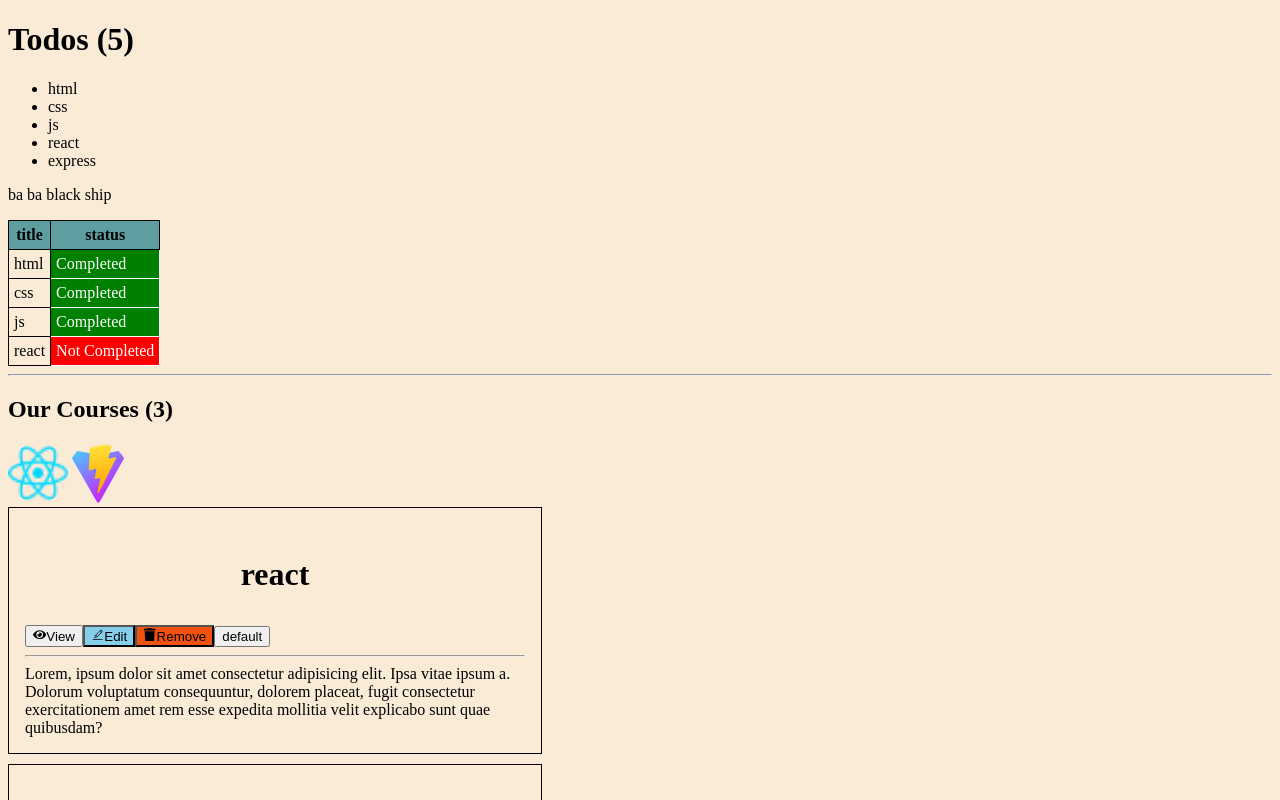
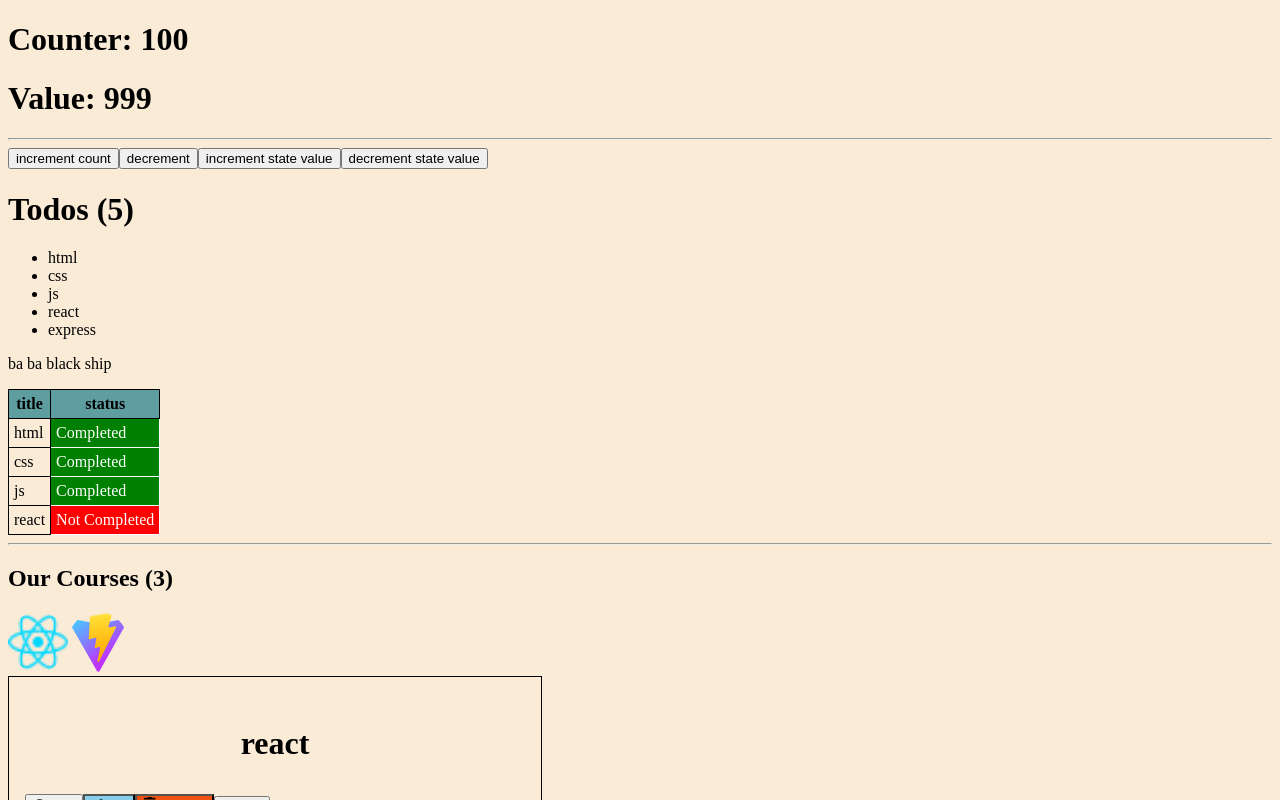
Before and after one commit to maden1738/react-mindrisers, a React (Vite) app: page / in a window 1280 px wide. Shown: the top 800 px of the page. Built offline with nearby package versions, Linux system fonts and the light colour scheme.

Commit message:
useState()

```diff
--- a/src/App.jsx
+++ b/src/App.jsx
@@ -4,6 +4,7 @@ import Glass from "./assets/images/reacticon.png";
 import EditButton from "./components/EditButton.jsx";
 import DeleteButton from "./components/DeleteButton.jsx";
 import Todos from "./components/Todos.jsx";
+import Counter from "./components/Counter.jsx";
 
 let cards = ["react", "node", "git"];
 // let reactData = {
@@ -31,6 +32,7 @@ let courses = ["react", "tailwind"];
 function App() {
   return (
     <div>
+      <Counter />
       <Todos />
       <hr />
       <h2>Our Courses ({cards.length})</h2>
--- /dev/null
+++ b/src/components/Counter.jsx
@@ -0,0 +1,33 @@
+import { useState } from "react";
+
+export default function Counter() {
+  let count = 100;
+  function increment() {
+    count += 1;
+    console.log("incrememnt ", count);
+  }
+  function decrement() {
+    count -= 1;
+    console.log("decrement ", count);
+  }
+
+  const [data, setValue] = useState(999); // important code
+  function incrementValue() {
+    setValue(data + 1); // state variable must not be changed directly, only shall be done throough mutator function
+  }
+  function decrementValue() {
+    setValue(data - 1);
+  }
+  console.log("rendered");
+  return (
+    <>
+      <h1>Counter: {count}</h1>
+      <h1>Value: {data}</h1>
+      <hr />
+      <button onClick={increment}>increment count</button>
+      <button onClick={decrement}>decrement</button>
+      <button onClick={incrementValue}>increment state value</button>
+      <button onClick={decrementValue}>decrement state value</button>
+    </>
+  );
+}
```
